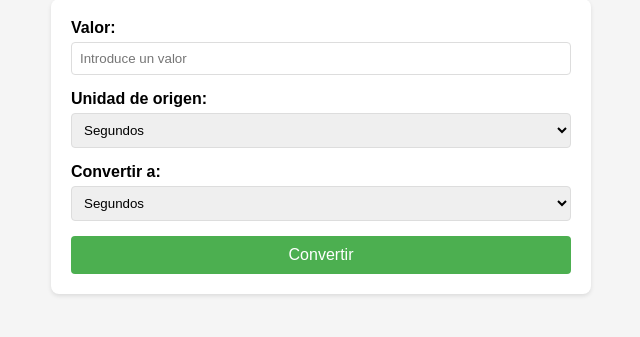
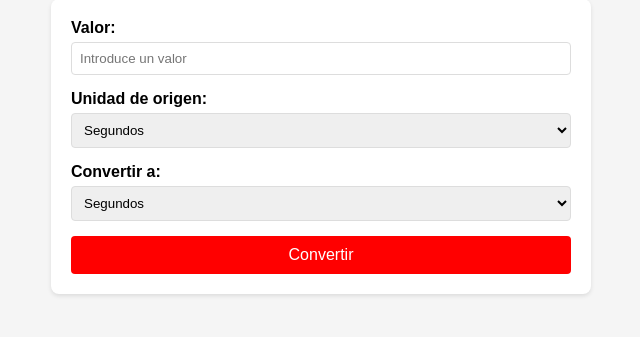
Before and after one commit to CICD-dllo/proyecto-ci-cd, a Flask app: page / in a window 1280 px wide. Shown: the part 99-436 px from the top of the page, without its empty margins (319-959 px from the left). Run offline with Flask 3, Linux system fonts and the light colour scheme.

Commit message:
Test rollback red button green button

```diff
--- a/app/templates/index.html
+++ b/app/templates/index.html
@@ -40,7 +40,7 @@
             box-sizing: border-box;
         }
         button {
-            background-color: #4CAF50;
+            background-color: #ff0000;
             color: white;
             padding: 10px 15px;
             border: none;
```
Also changed, not shown: tests/test_smoke_app.py (+1 -1 lines).
